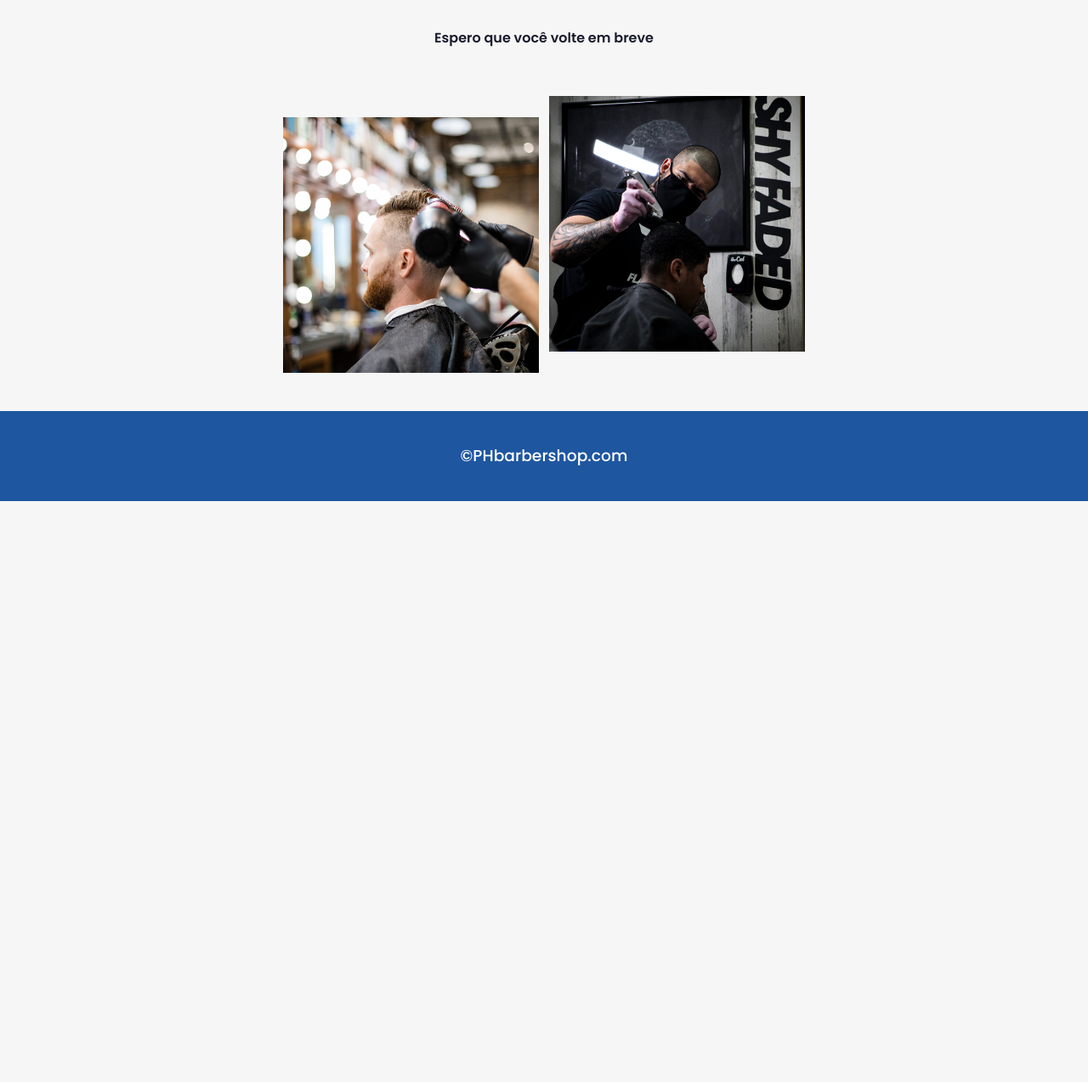
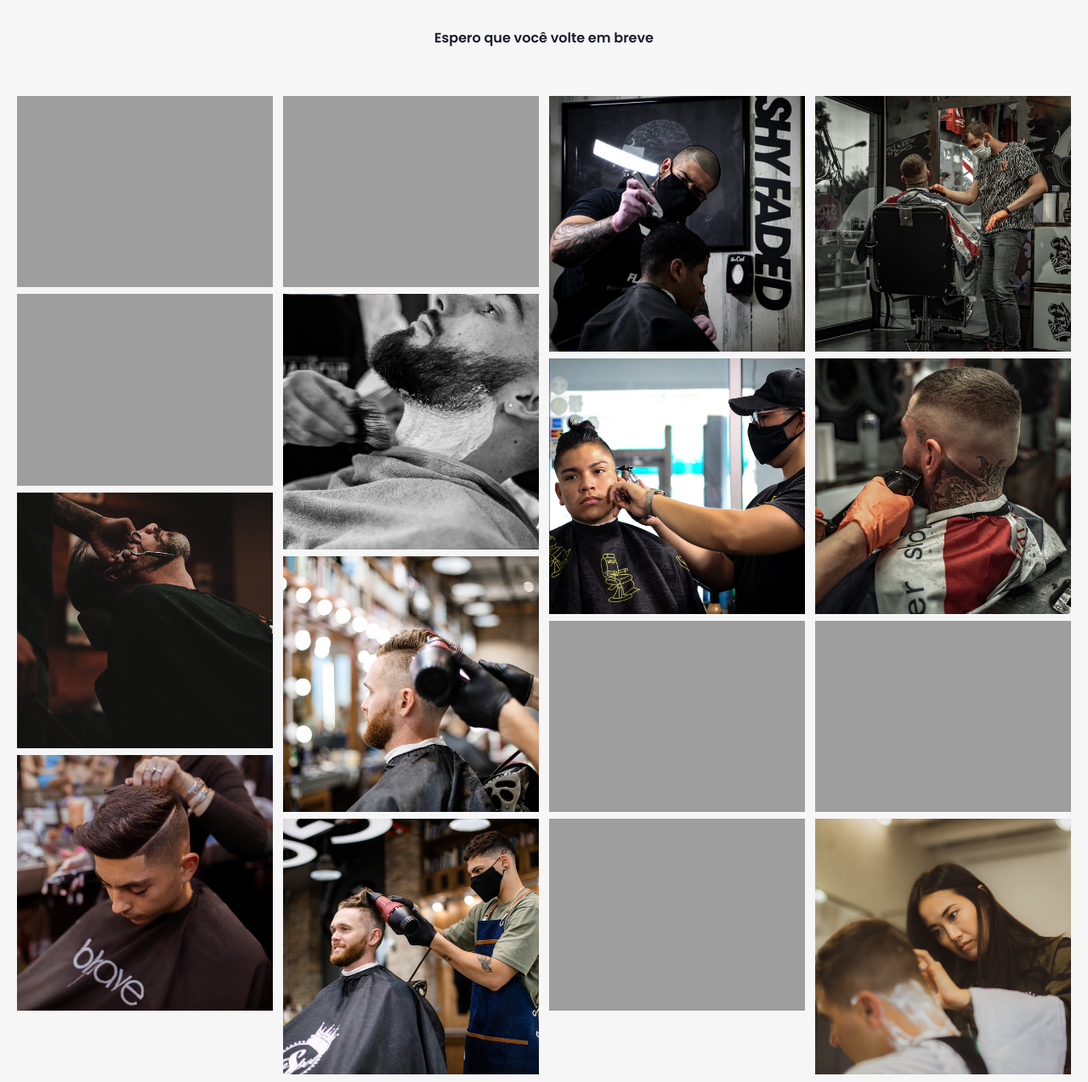
Before and after one commit to FagnerPereira2022/Barbearia-Shop, a plain HTML site: page gallery.html in a window 1280 px wide. Shown: the part 346-1620 px from the top of the page at 85% size. Before the commit the page ends 936 px from the top, so only its background shows below. Drawn offline with Linux system fonts and the light colour scheme; the site is published under a folder, as on GitHub Pages, so addresses that start at the root find nothing; a script that the page names is missing.

Commit message:
Update gallery.html

```diff
--- a/gallery.html
+++ b/gallery.html
@@ -35,28 +35,28 @@
         </div>
         <div class="row gallery-row">
             <div class="column">
-                <img src="/img/1.jpg" alt="" style="width: 100%">
-                <img src="/img/2.jpg" alt="" style="width: 100%">
-                <img src="/img/3.jpg" alt="" style="width: 100%">
-                <img src="/img/4.jpg" alt="" style="width: 100%">
+                <img src="./img/1.jpg" alt="" style="width: 100%">
+                <img src="./img/2.jpg" alt="" style="width: 100%">
+                <img src="./img/3.jpg" alt="" style="width: 100%">
+                <img src="./img/4.jpg" alt="" style="width: 100%">
             </div>
             <div class="column">
-                <img src="/img/5.jpg" alt="" style="width: 100%">
-                <img src="/img/6.jpg" alt="" style="width: 100%">
-                <img src="img/7.jpg" alt="" style="width: 100%">
-                <img src="/img/8.jpg" alt="" style="width: 100%">
+                <img src="./img/5.jpg" alt="" style="width: 100%">
+                <img src="./img/6.jpg" alt="" style="width: 100%">
+                <img src="./img/7.jpg" alt="" style="width: 100%">
+                <img src="./img/8.jpg" alt="" style="width: 100%">
             </div>
             <div class="column">
-                <img src="img/9.jpg" alt="" style="width: 100%">
-                <img src="/img/10.jpg" alt="" style="width: 100%">
-                <img src="/img/11.jpg" alt="" style="width: 100%">
-                <img src="/img/12.jpg" alt="" style="width: 100%">
+                <img src="./img/9.jpg" alt="" style="width: 100%">
+                <img src="./img/10.jpg" alt="" style="width: 100%">
+                <img src="./img/11.jpg" alt="" style="width: 100%">
+                <img src="./img/12.jpg" alt="" style="width: 100%">
             </div>
             <div class="column">
-                <img src="/img/13.jpg" alt="" style="width: 100%">
-                <img src="/img/14.jpg" alt="" style="width: 100%">
-                <img src="/img/16.jpg" alt="" style="width: 100%">
-                <img src="/img/18.jpg" alt="" style="width: 100%">
+                <img src="./img/13.jpg" alt="" style="width: 100%">
+                <img src="./img/14.jpg" alt="" style="width: 100%">
+                <img src="./img/16.jpg" alt="" style="width: 100%">
+                <img src="./img/18.jpg" alt="" style="width: 100%">
             </div>
         </div>
     </main>
```
